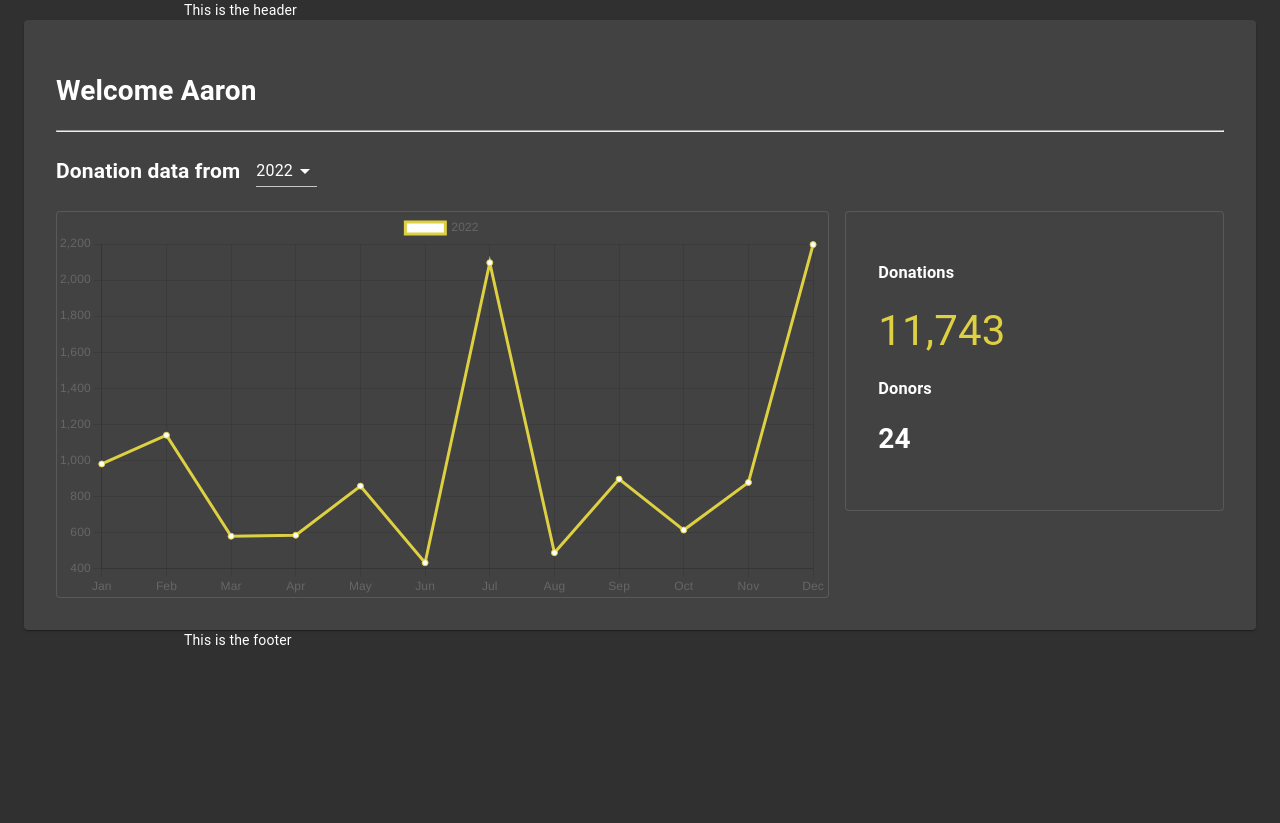
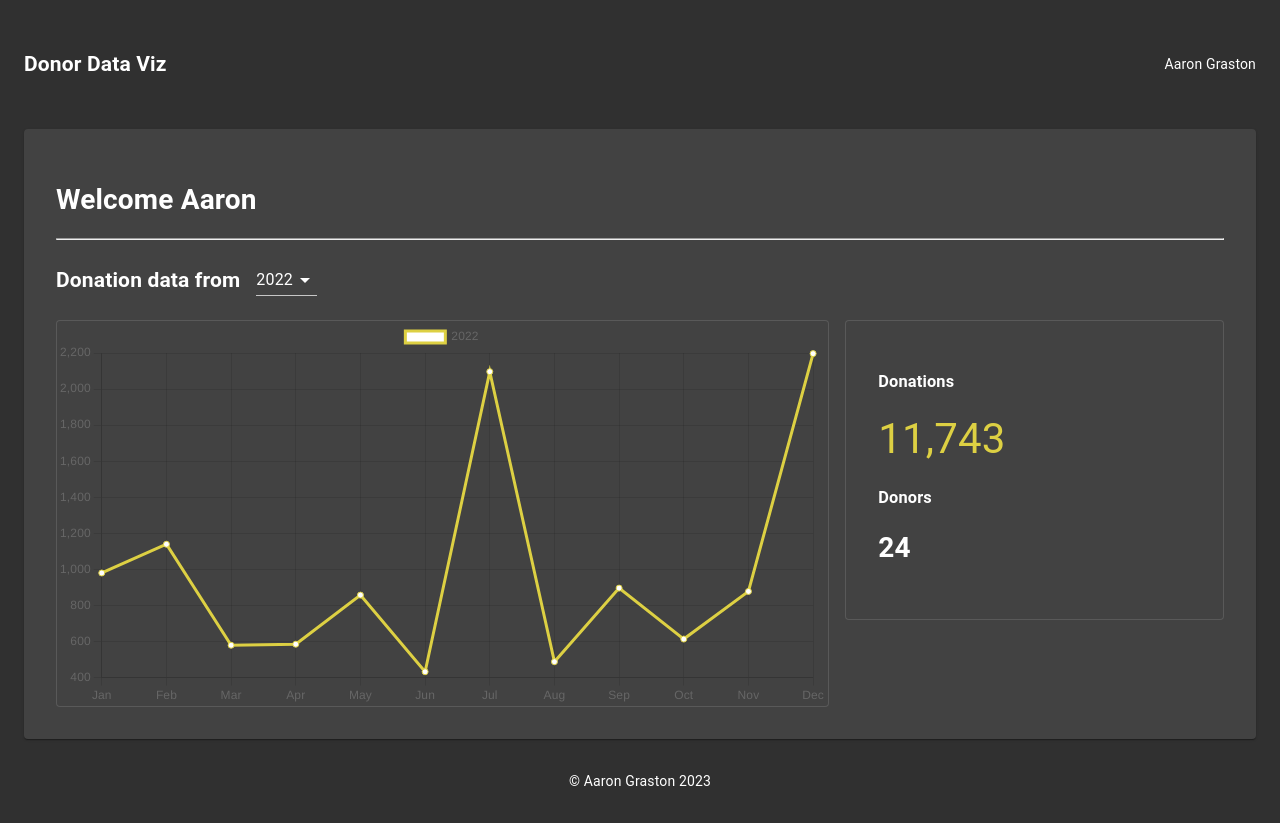
Before and after one commit to aagraston/donor-data-viz, a Gatsby site: page / in a window 1280 px wide. Before the commit the page ends 800 px from the top, so only its background shows below. Built offline with nearby package versions, Linux system fonts and the light colour scheme; Gatsby itself is replaced by a stand-in of ours.

Commit message:
header and footer stylized

```diff
--- a/src/components/footer.js
+++ b/src/components/footer.js
@@ -1,10 +1,24 @@
 import React from 'react'
 import Container from "@material-ui/core/Container";
+import {makeStyles} from "@material-ui/core/styles"
+import Grid from '@material-ui/core/Grid'
+
+const useStyles = makeStyles((theme) => ({
+
+  footerContainer: {
+    padding: '2rem 0',
+  }
+
+}));
 
 const Footer = () => {
+  const Styles = useStyles();
+
   return (
-    <Container maxWidth="md">
-    <div>This is the footer</div>
+    <Container maxWidth="md" className={Styles.footerContainer}>
+      <Grid container justifyContent='center' alignItems='center'>
+    <div>© Aaron Graston 2023</div>
+    </Grid>
     </Container>
   )
 
--- a/src/components/header.js
+++ b/src/components/header.js
@@ -1,12 +1,16 @@
 import React from 'react'
 import Container from "@material-ui/core/Container";
+import Grid from '@material-ui/core/Grid'
 import { makeStyles, createTheme } from "@material-ui/core/styles";
 
 const useStyles = makeStyles((theme) => ({
   headerContainer: {
-    padding: `${theme.spacing(0)}`,
+    padding: '2rem 0',
     backgroundColor: `${theme.palette.info}`
+  },
+  stickyHeader: {
   }
+
 
 }))
 
@@ -15,8 +19,17 @@ const Header = () => {
   const Styles = useStyles()
 
   return (
-    <Container maxWidth="md">
-    <div className={Styles.headerContainer}>This is the header</div>
+    <Container maxWidth="lg" className={Styles.stickyHeader}>
+      <Grid container justifyContent='space-between' alignItems='center'>
+        <Grid item>
+        <div className={Styles.headerContainer}><h2>Donor Data Viz</h2></div>
+        </Grid>
+        <Grid item>
+        <div className={Styles.headerContainer}>Aaron Graston</div>
+        </Grid>
+
+      </Grid>
+
     </Container>
   )
 }
--- a/src/components/layout.js
+++ b/src/components/layout.js
@@ -2,11 +2,13 @@ import React from "react";
 import Header from "./header";
 import Footer from "./footer";
 
-import { createTheme, ThemeProvider, makeStyles } from "@material-ui/core/styles";
-import { lime, purple } from '@material-ui/core/colors'
+import {
+  createTheme,
+  ThemeProvider,
+  makeStyles,
+} from "@material-ui/core/styles";
+import { lime, purple } from "@material-ui/core/colors";
 import CssBaseline from "@material-ui/core/CssBaseline";
-
-
 
 const theme = createTheme({
   palette: {
@@ -17,20 +19,30 @@ const theme = createTheme({
 });
 
 const useStyles = makeStyles((theme) => ({
-
-
-}))
+  fullHeight: {
+    display: "flex",
+    minHeight: "100vh",
+    flexDirection: "column",
+  },
+  flexOne: {
+    flex: "1",
+  },
+}));
 
 const Layout = (props) => {
-
-  const styles = useStyles()
+  const Styles = useStyles();
 
   return (
     <ThemeProvider theme={theme}>
       <CssBaseline />
-      <Header />
-      {props.children}
-      <Footer />
+      <div className={Styles.fullHeight}>
+        <div className={Styles.flexOne}>
+          <Header />
+          {props.children}
+        </div>
+
+        <Footer />
+      </div>
     </ThemeProvider>
   );
 };
--- a/src/pages/index.js
+++ b/src/pages/index.js
@@ -1,4 +1,4 @@
-import React, { useState, useEffect} from "react";
+import React from "react";
 import Layout from "../components/layout";
 
 import { makeStyles } from "@material-ui/core/styles";
--- a/src/utils/donations-processor.js
+++ b/src/utils/donations-processor.js
@@ -83,9 +83,6 @@ const getDataDonorsForYear = (totalDonors, year) => {
 
       let curYear = new Date(donationsArray[x].date).getFullYear()
 
-      console.log(curYear)
-      console.log(year)
-
       if (curYear == year) {
         donorCount += 1
         break
```
